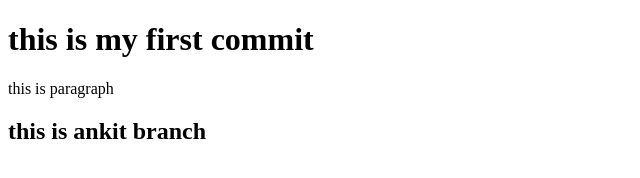
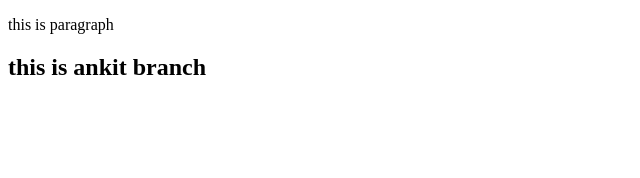
Before and after one commit to AnkitDeheri/Ankit_Repo, a plain HTML site: page index.html in a window 1280 px wide. Shown: the whole page, without its empty margins (0-640 px from the left). Drawn offline with Linux system fonts and the light colour scheme.

Commit message:
removing h1 tag

```diff
--- a/index.html
+++ b/index.html
@@ -6,7 +6,6 @@
     <title>Document</title>
 </head>
 <body>
-    <h1>this is my first commit</h1>
     <p>this is paragraph</p>
     <h2>this is ankit branch</h2>
 </body>
```
